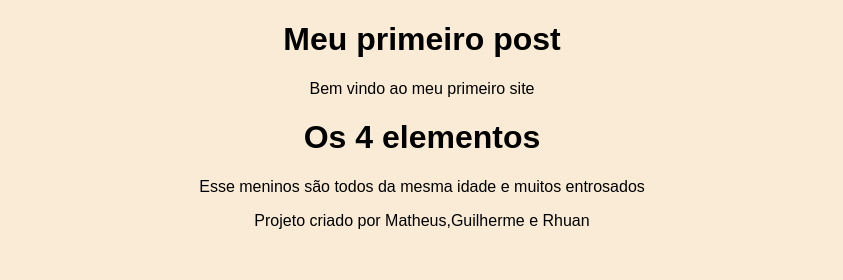
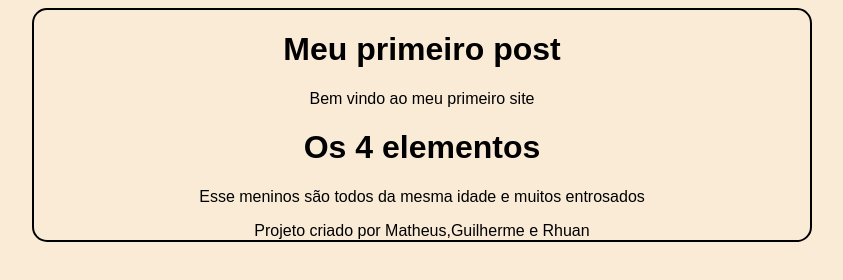
Before and after one commit to matheusrocha10-cpu/Projeto-Matheus-1T, a plain HTML site: page index.html in a window 1280 px wide. Shown: the whole page, without its empty margins (218-1061 px from the left). Drawn offline with Linux system fonts and the light colour scheme.

Commit message:
Update index.html

```diff
--- a/index.html
+++ b/index.html
@@ -6,17 +6,17 @@
    back-ground-color:blue;
    color:white;
    text-align: center;
-   max-width: 800 px;
+   max-width: 800px;
    margin: 0 auto;
    }
 body{
     background-color: antiquewhite;
     text-align: center;
-    margin-right: 250 px;
-    margin-left: 250 px;
+    margin-right: 250px;
+    margin-left: 250px;
     font-family: Arial, Helvetica, sans-serif;
-    border: 2 px solid black;
-    border-radius: 15 px;
+    border: 2px solid black;
+    border-radius: 15px;
 
  </style>
   <title>Os 4 elementos</title>
```
